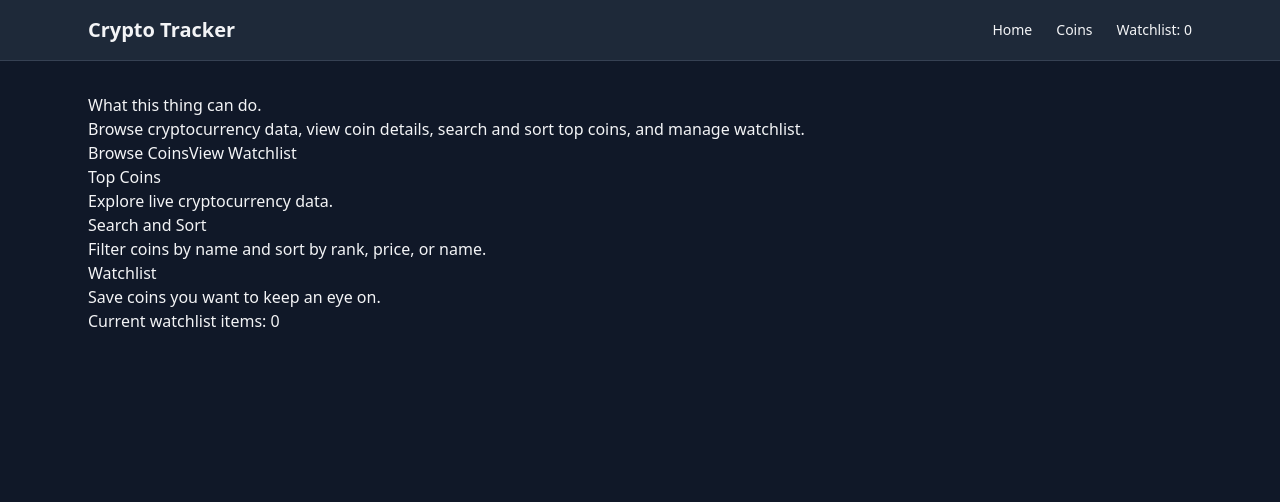
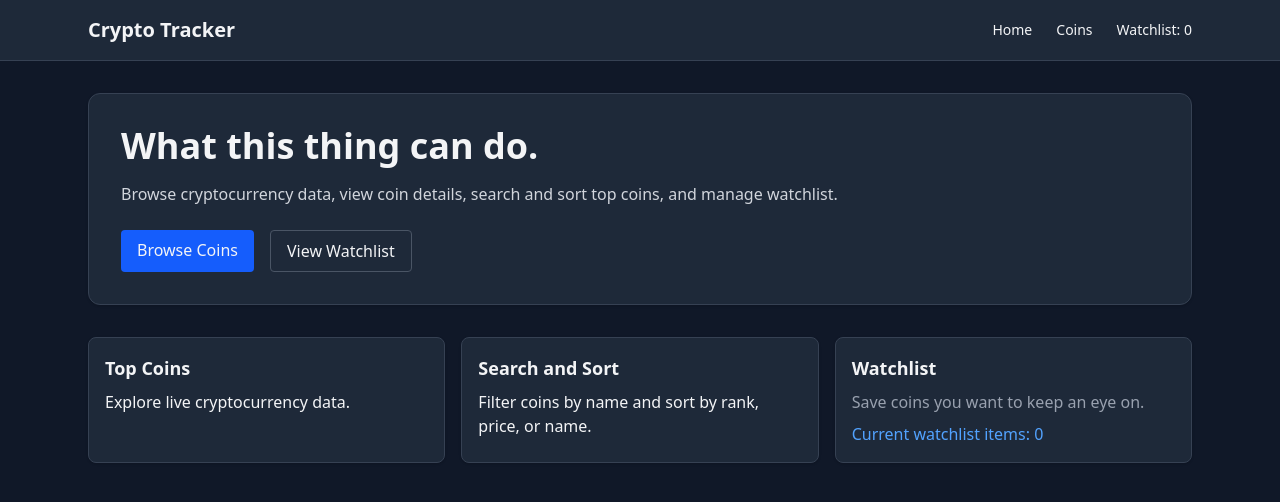
Before and after one commit to mikegg4545/sdi-project-2, a React (Vite) app: page / in a window 1280 px wide. Shown: the top 502 px of the page. Built offline with nearby package versions, Linux system fonts and the light colour scheme.

Commit message:
Update home page styling

```diff
--- a/src/pages/CoinDetailsPage.jsx
+++ b/src/pages/CoinDetailsPage.jsx
@@ -7,8 +7,9 @@ function CoinDetailsPage() {
   const { id } = useParams();
   const [coin, setCoin] = useState(null);
   const { watchlist, addCoin } = useContext(WatchlistContext);
-  const exists = watchlist.some((c) => c.id === coin.id);
   const [loading, setLoading] = useState(true);
+
+  const exists = coin && watchlist.some((c) => c.id === coin.id);
 
   useEffect(() => {
     fetch(`https://api.coinlore.net/api/ticker/?id=${id}`)
--- a/src/pages/CoinsPage.jsx
+++ b/src/pages/CoinsPage.jsx
@@ -32,11 +32,14 @@ function CoinsPage() {
   }
 
   if (sort === "name") {
-    sortedCoins.sort((a, b) => b.name.localeCompare(b.name));
+    sortedCoins.sort((a, b) =>
+      /*alphabetic string sort*/
+      a.name.localeCompare(b.name),
+    );
   }
 
   if (sort === "rank") {
-    sortedCoins.sort((a, b) => b.rank - a.rank);
+    sortedCoins.sort((a, b) => a.rank - b.rank);
   }
 
   if (error) {
--- a/src/pages/HomePage.jsx
+++ b/src/pages/HomePage.jsx
@@ -6,35 +6,49 @@ function HomePage() {
   const { watchlist } = useContext(WatchlistContext);
 
   return (
-    <section>
-      <div>
-        <h1>What this thing can do.</h1>
-        <p>
+    <section className="space-y-8">
+      <div className="bg-gray-800 border border-gray-700 rounded-xl p-8 shadow">
+        <h1 className="text-4xl font-bold mb-4">What this thing can do.</h1>
+        <p className="text-gray-300 mb-6">
           Browse cryptocurrency data, view coin details, search and sort top
           coins, and manage watchlist.
         </p>
 
-        <div>
-          <Link to="/coins">Browse Coins</Link>
-          <Link to="/watchlist">View Watchlist</Link>
+        <div className="flex gap-4">
+          <Link
+            to="/coins"
+            className="bg-blue-600 hover:bg-blue-700 px-4 py-2 rounded font-medium"
+          >
+            Browse Coins
+          </Link>
+          <Link
+            to="/watchlist"
+            className="border border-gray-600 hover:bg-gray-700 px-4 py-2 rounded font-medium"
+          >
+            View Watchlist
+          </Link>
         </div>
       </div>
 
-      <div>
-        <article>
-          <h2>Top Coins</h2>
+      <div className="grid md:grid-cols-3 gap-4">
+        <article className="bg-gray-800 border border-gray-700 rounded-lg p-4 shadow">
+          <h2 className="text-lg font-semibold mb-2">Top Coins</h2>
           <p>Explore live cryptocurrency data.</p>
         </article>
 
-        <article>
-          <h2>Search and Sort</h2>
+        <article className="bg-gray-800 border border-gray-700 rounded-lg p-4 shadow">
+          <h2 className="text-lg font-semibold mb-2">Search and Sort</h2>
           <p>Filter coins by name and sort by rank, price, or name.</p>
         </article>
 
-        <article>
-          <h2>Watchlist</h2>
-          <p>Save coins you want to keep an eye on.</p>
-          <p>Current watchlist items: {watchlist.length}</p>
+        <article className="bg-gray-800 border border-gray-700 rounded-lg p-4 shadow">
+          <h2 className="text-lg font-semibold mb-2">Watchlist</h2>
+          <p className="text-gray-400 mb-2">
+            Save coins you want to keep an eye on.
+          </p>
+          <p className="text-blue-400 font-medium">
+            Current watchlist items: {watchlist.length}
+          </p>
         </article>
       </div>
     </section>
```
